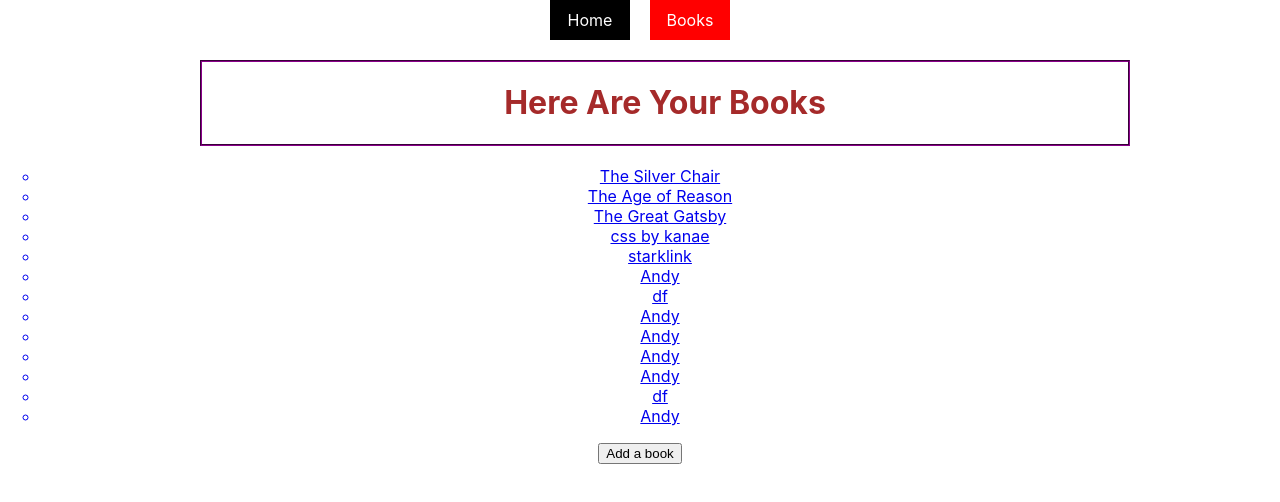
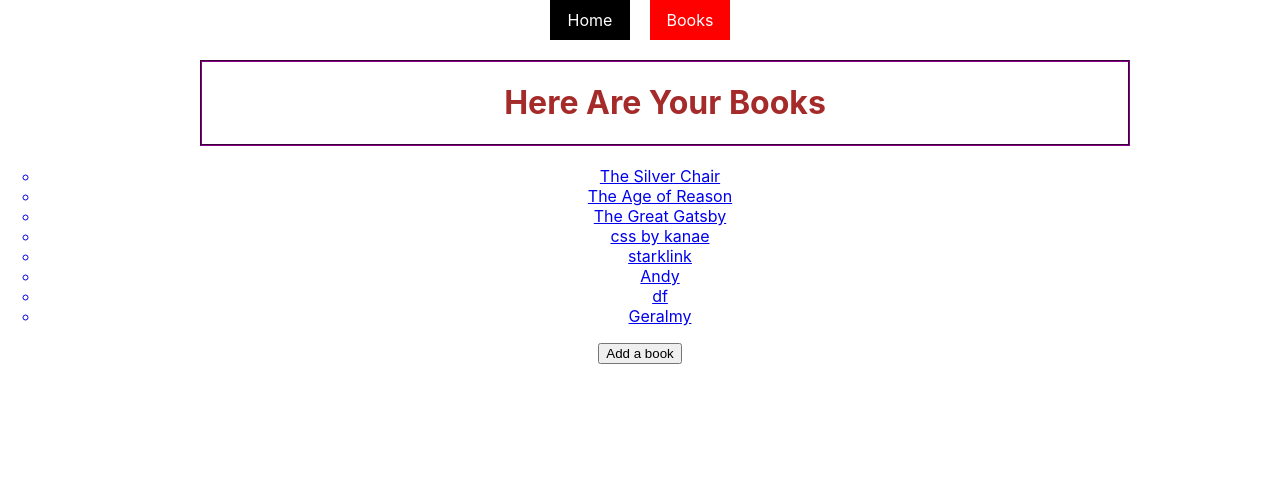
Before and after one commit to valera2022/PROJECT2, a React (Create React App) app: page /books in a window 1280 px wide. Shown: the top 502 px of the page. Built offline with nearby package versions, Linux system fonts and the light colour scheme; data requests are answered from the project's data file.

Commit message:
indentation on booklist

```diff
--- a/db.json
+++ b/db.json
@@ -37,59 +37,24 @@
     },
     {
       "name": "Andy",
-      "author": "as",
+      "author": "F. Scott Fitzgerald",
       "date": "1945",
-      "img": "https://external-content.duckduckgo.com/iu/?u=https%3A%2F%2Ftse1.mm.bing.net%2Fth%3Fid%3DOIP.NbfPECA64xbFnmW58MbWDQHaEo%26pid%3DApi&f=1&ipt=40a141287eb23f4953a180020a27d41ff0f03742efc6ee022927e974f517f46d&ipo=images",
+      "img": "https://external-content.duckduckgo.com/iu/?u=https%3A%2F%2Ftse1.mm.bing.net%2Fth%3Fid%3DOIP.E5XRsXOXAY5pFnhMKDoU8gHaEo%26pid%3DApi&f=1&ipt=1973fb74db4a10b06673eb552e533bb447c45c6c510247ce09c5bcc7ecc50ccd&ipo=images",
       "id": 6
     },
     {
       "name": "df",
-      "author": "Kanae",
+      "author": "sdx",
       "date": "1945",
-      "img": "https://external-content.duckduckgo.com/iu/?u=https%3A%2F%2Ftse1.mm.bing.net%2Fth%3Fid%3DOIP.NbfPECA64xbFnmW58MbWDQHaEo%26pid%3DApi&f=1&ipt=40a141287eb23f4953a180020a27d41ff0f03742efc6ee022927e974f517f46d&ipo=images",
+      "img": "https://external-content.duckduckgo.com/iu/?u=https%3A%2F%2Ftse1.mm.bing.net%2Fth%3Fid%3DOIP.E5XRsXOXAY5pFnhMKDoU8gHaEo%26pid%3DApi&f=1&ipt=1973fb74db4a10b06673eb552e533bb447c45c6c510247ce09c5bcc7ecc50ccd&ipo=images",
       "id": 7
     },
     {
-      "name": "Andy",
+      "name": "Geralmy",
       "author": "F. Scott Fitzgerald",
-      "date": "1945",
+      "date": "2023",
       "img": "https://external-content.duckduckgo.com/iu/?u=https%3A%2F%2F99designs-blog.imgix.net%2Fblog%2Fwp-content%2Fuploads%2F2017%2F02%2Fattachment_80004080-e1488217702832.jpg%3Fauto%3Dformat%26q%3D60%26fit%3Dmax%26w%3D930&f=1&nofb=1&ipt=184852177b46faf66437eb4c345696a74d1746512155c6a250591c7e6565a1bb&ipo=images",
       "id": 8
-    },
-    {
-      "name": "Andy",
-      "author": "F. Scott Fitzgerald",
-      "date": "1945",
-      "img": "https://external-content.duckduckgo.com/iu/?u=https%3A%2F%2F99designs-blog.imgix.net%2Fblog%2Fwp-content%2Fuploads%2F2017%2F02%2Fattachment_80004080-e1488217702832.jpg%3Fauto%3Dformat%26q%3D60%26fit%3Dmax%26w%3D930&f=1&nofb=1&ipt=184852177b46faf66437eb4c345696a74d1746512155c6a250591c7e6565a1bb&ipo=images",
-      "id": 9
-    },
-    {
-      "name": "Andy",
-      "author": "Kanae",
-      "date": "1945",
-      "img": "https://external-content.duckduckgo.com/iu/?u=https%3A%2F%2F99designs-blog.imgix.net%2Fblog%2Fwp-content%2Fuploads%2F2017%2F02%2Fattachment_80004080-e1488217702832.jpg%3Fauto%3Dformat%26q%3D60%26fit%3Dmax%26w%3D930&f=1&nofb=1&ipt=184852177b46faf66437eb4c345696a74d1746512155c6a250591c7e6565a1bb&ipo=images",
-      "id": 10
-    },
-    {
-      "name": "Andy",
-      "author": "Kanae",
-      "date": "1945",
-      "img": "https://external-content.duckduckgo.com/iu/?u=https%3A%2F%2F99designs-blog.imgix.net%2Fblog%2Fwp-content%2Fuploads%2F2017%2F02%2Fattachment_80004080-e1488217702832.jpg%3Fauto%3Dformat%26q%3D60%26fit%3Dmax%26w%3D930&f=1&nofb=1&ipt=184852177b46faf66437eb4c345696a74d1746512155c6a250591c7e6565a1bb&ipo=images",
-      "id": 11
-    },
-    {
-      "name": "df",
-      "author": "sdx",
-      "date": "2023",
-      "img": "https://external-content.duckduckgo.com/iu/?u=https%3A%2F%2Ftse1.mm.bing.net%2Fth%3Fid%3DOIP.E5XRsXOXAY5pFnhMKDoU8gHaEo%26pid%3DApi&f=1&ipt=1973fb74db4a10b06673eb552e533bb447c45c6c510247ce09c5bcc7ecc50ccd&ipo=images",
-      "id": 12
-    },
-    {
-      "name": "Andy",
-      "author": "F. Scott Fitzgerald",
-      "date": "2023",
-      "img": "https://external-content.duckduckgo.com/iu/?u=https%3A%2F%2Ftse1.mm.bing.net%2Fth%3Fid%3DOIP.E5XRsXOXAY5pFnhMKDoU8gHaEo%26pid%3DApi&f=1&ipt=1973fb74db4a10b06673eb552e533bb447c45c6c510247ce09c5bcc7ecc50ccd&ipo=images",
-      "id": 13
     }
   ]
 }
--- a/src/AddBook.js
+++ b/src/AddBook.js
@@ -4,27 +4,29 @@ import { useHistory,Route } from "react-router-dom";
 
 
 function AddBook({books,onForm}){
+  const history = useHistory()
     // const[books,setBooks]= useState([])
     const [name ,setName]= useState("")
     const [author,setAuthor]= useState("")
     const [date,setDate] = useState("")
     const [img,setImg] = useState("")
     //
-
+   const test = useState()
+   console.log(test)
 
     function handleSubmit(e){
         e.preventDefault()
 
         // console.log( e.target.name.value)
-        let formData = {
+        const formData = {
             name:name,
             author:author,
             date:date,
             img:img
         }
 
-        onForm(formData)
-
+        onForm(formData) //change onform name
+       history.push("/books")
 
 
 
--- a/src/App.js
+++ b/src/App.js
@@ -2,7 +2,7 @@ import logo from './logo.svg';
 import './App.css';
 import React,{useState,useEffect} from 'react';
 import  ReactDOM  from 'react';
-import { BrowserRouter,Route,Switch ,useHistory,useRouteMatch} from 'react-router-dom';
+import { BrowserRouter, Route, Switch, useHistory, useRouteMatch} from 'react-router-dom';
 import Home from './Home';
 import BooksList from './BooksList';
 import NavBar from './NavBar';
@@ -18,6 +18,7 @@ import { toast } from "react-toastify";
 function App() {
   const [books,setBooks] =  useState([])
   const history = useHistory()
+  console.log(history)
   // const match = useRouteMatch();
 
 
@@ -43,7 +44,7 @@ function handleForm(formData){
   .then(dat=> {
     setBooks([...books,dat])
     toast.success("You just added a book!");
-    history.push("/books");}) //why is not pushing to booklist
+    }) //why is not pushing to booklist
   .catch(r=> toast.error("Oops, something went wrong " + r.message))
 }
 
--- a/src/BookShow.js
+++ b/src/BookShow.js
@@ -24,6 +24,18 @@ function BookShow({books}){
     //   let showBook = book.map((bo)=>{
     //     return ( <img src={bo.img}/>)
     //   })
+    // return(
+
+        // <div>
+        //   <img  width="799.99" height="1134"src={ showBook.img}/>
+        //   <h1>{showBook.name}</h1>
+        //   <h2>{"by " +  showBook.author}</h2>
+        //   <p>{"Published on " +   showBook.date}</p>
+
+        // </div>
+    // )
+
+  if(showBook){
     return(
       <div>
       <img  width="799.99" height="1134"src={ showBook.img}/>
@@ -32,7 +44,19 @@ function BookShow({books}){
       <p>{"Published on " +   showBook.date}</p>
 
     </div>
+
     )
+
+  }
+  else {
+
+    return <h1>Loading...</h1>
+
+  }
+
+
+
+
 }
 
 
```
Lines whose indentation alone changed are shown as unchanged.
